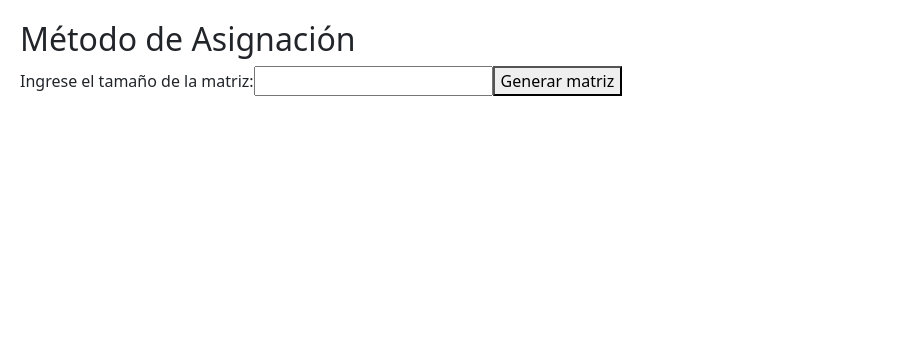
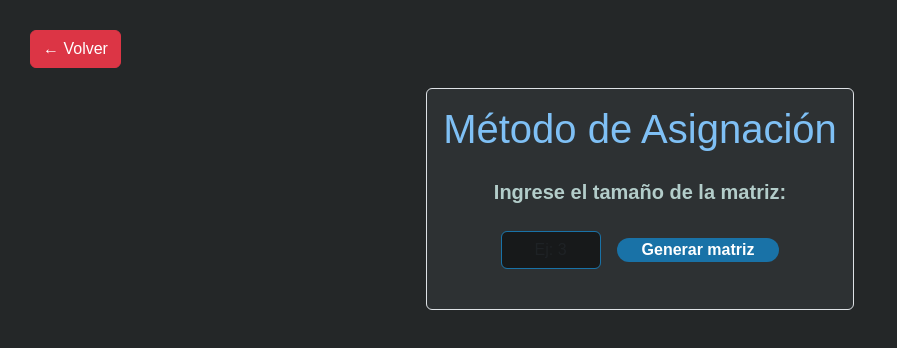
Before and after one commit to XxEnrique18xX/proyecto_calculadora, a React (Create React App) app: page /metodo-asignacion in a window 1280 px wide. Shown: the top 348 px of the page, without its empty margins (0-897 px from the left). Built offline with nearby package versions, Linux system fonts and the light colour scheme.

Commit message:
Cambio de diseno en asignacion

```diff
--- a/src/components/asignacion/asignacion.jsx
+++ b/src/components/asignacion/asignacion.jsx
@@ -1,6 +1,8 @@
 import React, { useState } from 'react';
+import { useNavigate } from "react-router-dom";
 
 function Asignacion() {
+  const navigate = useNavigate();
   const [tamanio, setTamanio] = useState('');
   const [mostrarInputs, setMostrarInputs] = useState(false);
   const [matrizDatos, setMatrizDatos] = useState([]);
@@ -188,30 +190,42 @@ function Asignacion() {
   const renderMatrizConTachesFinales = () => {
     return (
       <div style={{ marginTop: '30px' }}>
-        <h3>Matriz 6: Taches Finales</h3>
-        <div style={{ position: 'relative', display: 'inline-block' }}>
-          <table border="1" style={{ borderCollapse: 'collapse' }}>
+        <h3 style={{ color: "#b3cdca", marginBottom: '20px' }}>Matriz 6: Taches Finales</h3>
+        <div style={{ position: 'relative', display: 'inline-block', overflowX: 'auto' }}>
+          <table
+            className="table table-bordered"
+            style={{
+              backgroundColor: "#17191a",
+              color: "#7fc0f5",
+              borderColor: "#1972a7",
+              margin: "0 auto"
+            }}
+          >
             <thead>
               <tr>
-                <th></th>
+                <th style={{ backgroundColor: "#2d3133", color: "#b3cdca", textAlign: 'center' }}></th>
                 {matrizTransformada[0].map((_, colIndex) => (
-                  <th key={colIndex}>{letras[colIndex]}</th>
+                  <th key={colIndex} style={{ backgroundColor: "#2d3133", color: "#b3cdca", textAlign: 'center' }}>
+                    {letras[colIndex]}
+                  </th>
                 ))}
               </tr>
             </thead>
             <tbody>
               {matrizTransformada.map((fila, rowIndex) => (
                 <tr key={rowIndex}>
-                  <td><strong>{rowIndex + 1}</strong></td>
+                  <td style={{ backgroundColor: "#2d3133", color: "#b3cdca", textAlign: 'center', fontWeight: 'bold' }}>
+                    {rowIndex + 1}
+                  </td>
                   {fila.map((valor, colIndex) => {
                     const tacheFila = tachesFinales.find(t => t.type === 'fila' && t.index === rowIndex);
                     const tacheCol = tachesFinales.find(t => t.type === 'columna' && t.index === colIndex);
                     let estilo = {
                       textAlign: 'center',
-                      padding: '5px',
-                      width: '40px',
-                      height: '40px',
-                      position: 'relative'
+                      padding: '8px',
+                      position: 'relative',
+                      backgroundColor: "#17191a",
+                      color: "#7fc0f5"
                     };
 
                     return (
@@ -366,66 +380,165 @@ function Asignacion() {
     }
   };
 
-  function renderMatriz(matriz) {
+  function renderMatriz(matriz, titulo) {
     return (
-      <table border="1" style={{ borderCollapse: 'collapse' }}>
+      <div style={{ marginTop: '30px' }}>
+        <h3 style={{ color: "#b3cdca", marginBottom: '20px' }}>{titulo}</h3>
+        <div style={{ overflowX: 'auto' }}>
+          <table
+            className="table table-bordered"
+            style={{
+              backgroundColor: "#17191a",
+              color: "#7fc0f5",
+              borderColor: "#1972a7",
+              margin: "0 auto"
+            }}
+          >
             <thead>
               <tr>
-            <th></th>
+                <th style={{ backgroundColor: "#2d3133", color: "#b3cdca", textAlign: 'center' }}></th>
                 {matriz[0].map((_, colIndex) => (
-              <th key={colIndex}>{letras[colIndex]}</th>
+                  <th key={colIndex} style={{ backgroundColor: "#2d3133", color: "#b3cdca", textAlign: 'center' }}>
+                    {letras[colIndex]}
+                  </th>
                 ))}
               </tr>
             </thead>
             <tbody>
               {matriz.map((fila, rowIndex) => (
                 <tr key={rowIndex}>
-              <td><strong>{rowIndex + 1}</strong></td>
+                  <td style={{ backgroundColor: "#2d3133", color: "#b3cdca", textAlign: 'center', fontWeight: 'bold' }}>
+                    {rowIndex + 1}
+                  </td>
                   {fila.map((valor, colIndex) => (
-                <td key={colIndex} style={{ textAlign: 'center' }}>{valor}</td>
+                    <td key={colIndex} style={{ textAlign: 'center', backgroundColor: "#17191a", color: "#7fc0f5", padding: '8px' }}>
+                      {valor}
+                    </td>
                   ))}
                 </tr>
               ))}
             </tbody>
           </table>
+        </div>
+      </div>
     );
   }
 
   return (
-    <div style={{ padding: '20px' }}>
-      <h2>Método de Asignación</h2>
-      <label>Ingrese el tamaño de la matriz: </label>
+    <div
+      style={{
+        backgroundColor: "#242728",
+        minHeight: "100vh",
+        padding: "40px 0",
+        fontFamily: "Arial, sans-serif"
+      }}
+    >
+      {/* Botón de retroceso */}
+      <button
+        className="btn btn-danger position-absolute"
+        style={{ top: 30, left: 30, zIndex: 10 }}
+        onClick={() => navigate("/")}
+      >
+        ← Volver
+      </button>
+
+      <div className="container mt-5 d-flex justify-content-center">
+        <div
+          className="card border"
+          style={{
+            maxWidth: "90rem",
+            backgroundColor: "#2d3133",
+            color: "#7fc0f5",
+          }}
+        >
+          <div className="card-body text-center">
+            <h1 className="card-title mb-4" style={{ color: "#7fc0f5" }}>
+              Método de Asignación
+            </h1>
+
+            {/* Input para tamaño de matriz */}
+            <div className="mb-4">
+              <label
+                className="form-label fw-bold fs-5"
+                style={{ color: "#b3cdca" }}
+              >
+                Ingrese el tamaño de la matriz:
+              </label>
+              <div className="d-flex align-items-center justify-content-center gap-3 mt-3">
                 <input
                   type="text"
+                  className="form-control text-center"
+                  style={{
+                    width: "100px",
+                    backgroundColor: "#17191a",
+                    color: "#7fc0f5",
+                    border: "1px solid #1972a7",
+                  }}
                   value={tamanio}
                   onChange={handleChange}
                   maxLength={2}
+                  placeholder="Ej: 3"
                 />
-      <button onClick={generarInputs}>Generar matriz</button>
+                <button
+                  className="btn"
+                  style={{
+                    background: "#1972a7",
+                    color: "#fff",
+                    border: "none",
+                    padding: "0 25px",
+                    borderRadius: "2rem",
+                    fontWeight: "bold",
+                  }}
+                  onClick={generarInputs}
+                >
+                  Generar matriz
+                </button>
+              </div>
+            </div>
 
+            {/* Matriz de entrada */}
             {mostrarInputs && matrizDatos.length > 0 && (
-        <div style={{ marginTop: '20px' }}>
-          <h3>Ingrese los valores de la matriz:</h3>
-          <table border="1" style={{ borderCollapse: 'collapse' }}>
+              <div style={{ marginTop: '30px' }}>
+                <h3 style={{ color: "#b3cdca", marginBottom: '20px' }}>Ingrese los valores de la matriz:</h3>
+                <div style={{ overflowX: 'auto' }}>
+                  <table
+                    className="table table-bordered"
+                    style={{
+                      backgroundColor: "#17191a",
+                      color: "#7fc0f5",
+                      borderColor: "#1972a7",
+                      margin: "0 auto"
+                    }}
+                  >
                     <thead>
                       <tr>
-                <th></th>
+                        <th style={{ backgroundColor: "#2d3133", color: "#b3cdca", textAlign: 'center' }}></th>
                         {matrizDatos[0].map((_, colIndex) => (
-                  <th key={colIndex}>{letras[colIndex]}</th>
+                          <th key={colIndex} style={{ backgroundColor: "#2d3133", color: "#b3cdca", textAlign: 'center' }}>
+                            {letras[colIndex]}
+                          </th>
                         ))}
                       </tr>
                     </thead>
                     <tbody>
                       {matrizDatos.map((fila, rowIndex) => (
                         <tr key={rowIndex}>
-                  <td><strong>{rowIndex + 1}</strong></td>
+                          <td style={{ backgroundColor: "#2d3133", color: "#b3cdca", textAlign: 'center', fontWeight: 'bold' }}>
+                            {rowIndex + 1}
+                          </td>
                           {fila.map((valor, colIndex) => (
-                    <td key={colIndex}>
+                            <td key={colIndex} style={{ padding: '5px' }}>
                               <input
                                 type="text"
+                                className="form-control text-center"
+                                style={{
+                                  width: "60px",
+                                  backgroundColor: "#17191a",
+                                  color: "#7fc0f5",
+                                  border: "1px solid #1972a7",
+                                }}
                                 value={matrizDatos[rowIndex][colIndex]}
                                 onChange={(e) => handleInputChange(e, rowIndex, colIndex)}
-                        style={{ width: '40px', textAlign: 'center' }}
                               />
                             </td>
                           ))}
@@ -433,56 +546,89 @@ function Asignacion() {
                       ))}
                     </tbody>
                   </table>
-          <button onClick={aplicarReduccionPorFila} style={{ marginTop: '15px' }}>
+                </div>
+                <button
+                  className="btn mt-4"
+                  style={{
+                    background: "#8bc34a",
+                    color: "#fff",
+                    border: "none",
+                    padding: "10px 30px",
+                    borderRadius: "2rem",
+                    fontWeight: "bold",
+                  }}
+                  onClick={aplicarReduccionPorFila}
+                >
                   Generar Matriz Reducida por Fila y Columna
                 </button>
               </div>
             )}
 
-      {matrizReduccionFila.length > 0 && (
-        <div style={{ marginTop: '30px' }}>
-          <h3>Matriz Reducción por Fila:</h3>
-          {renderMatriz(matrizReduccionFila)}
-        </div>
+            {/* Matriz Reducción por Fila */}
+            {matrizReduccionFila.length > 0 &&
+              renderMatriz(matrizReduccionFila, "Matriz Reducción por Fila")
+            }
+
+            {/* Matriz Reducción por Columna */}
+            {matrizReduccionColumna.length > 0 && (
+              <>
+                {renderMatriz(matrizReduccionColumna, "Matriz Reducción por Columna")}
+                <button
+                  className="btn mt-4"
+                  style={{
+                    background: "#8bc34a",
+                    color: "#fff",
+                    border: "none",
+                    padding: "10px 30px",
+                    borderRadius: "2rem",
+                    fontWeight: "bold",
+                  }}
+                  onClick={aplicarTaches}
+                >
+                  Aplicar Taches (Matriz 4)
+                </button>
+              </>
             )}
 
-      {matrizReduccionColumna.length > 0 && (
-        <div style={{ marginTop: '30px' }}>
-          <h3>Matriz Reducción por Columna:</h3>
-          {renderMatriz(matrizReduccionColumna)}
-          <button onClick={aplicarTaches} style={{ marginTop: '15px' }}>
-            Aplicar Taches (Matriz 4)
-          </button>
-        </div>
-      )}
-
+            {/* Matriz 4: Taches */}
             {taches.length > 0 && (
               <div style={{ marginTop: '30px' }}>
-          <h3>Matriz 4: Taches</h3>
-          <div style={{ position: 'relative', display: 'inline-block' }}>
-            <table border="1" style={{ borderCollapse: 'collapse' }}>
+                <h3 style={{ color: "#b3cdca", marginBottom: '20px' }}>Matriz 4: Taches</h3>
+                <div style={{ position: 'relative', display: 'inline-block', overflowX: 'auto' }}>
+                  <table
+                    className="table table-bordered"
+                    style={{
+                      backgroundColor: "#17191a",
+                      color: "#7fc0f5",
+                      borderColor: "#1972a7",
+                      margin: "0 auto"
+                    }}
+                  >
                     <thead>
                       <tr>
-                  <th></th>
+                        <th style={{ backgroundColor: "#2d3133", color: "#b3cdca", textAlign: 'center' }}></th>
                         {matrizReduccionColumna[0].map((_, colIndex) => (
-                    <th key={colIndex}>{letras[colIndex]}</th>
+                          <th key={colIndex} style={{ backgroundColor: "#2d3133", color: "#b3cdca", textAlign: 'center' }}>
+                            {letras[colIndex]}
+                          </th>
                         ))}
                       </tr>
                     </thead>
                     <tbody>
                       {matrizReduccionColumna.map((fila, rowIndex) => (
                         <tr key={rowIndex}>
-                    <td><strong>{rowIndex + 1}</strong></td>
+                          <td style={{ backgroundColor: "#2d3133", color: "#b3cdca", textAlign: 'center', fontWeight: 'bold' }}>
+                            {rowIndex + 1}
+                          </td>
                           {fila.map((valor, colIndex) => {
                             const tacheFila = taches.find(t => t.type === 'fila' && t.index === rowIndex);
                             const tacheCol = taches.find(t => t.type === 'columna' && t.index === colIndex);
                             let estilo = {
                               textAlign: 'center',
-                        padding: '5px',
-                        width: '40px',
-                        height: '40px',
+                              padding: '8px',
                               position: 'relative',
-                        backgroundColor: minimoLibre && minimoLibre.fila === rowIndex && minimoLibre.columna === colIndex ? 'lightgreen' : 'white'
+                              backgroundColor: minimoLibre && minimoLibre.fila === rowIndex && minimoLibre.columna === colIndex ? '#8bc34a' : '#17191a',
+                              color: "#7fc0f5"
                             };
 
                             return (
@@ -521,19 +667,39 @@ function Asignacion() {
               </div>
             )}
 
+            {/* Mensaje de asignación lista */}
             {asignacionListo && (
-        <div style={{ marginTop: '20px', color: 'green', fontWeight: 'bold' }}>
+              <div
+                className="alert mt-4"
+                style={{
+                  backgroundColor: "#8bc34a",
+                  color: "#fff",
+                  border: "none",
+                  fontWeight: "bold"
+                }}
+              >
                 ✅ Ya puedes pasar al paso final. No es necesario aplicar Matriz 5 ni Matriz 6.
               </div>
             )}
 
+            {/* Matriz 5: Transformada */}
             {matrizTransformada.length > 0 && (
               <div style={{ marginTop: '30px' }}>
-          <h3>Matriz 5: Transformada</h3>
-          {renderMatriz(matrizTransformada)}
+                {renderMatriz(matrizTransformada, "Matriz 5: Transformada")}
 
                 <div style={{ marginTop: '20px' }}>
-            <button onClick={aplicarTachesFinales}>
+                  <button
+                    className="btn"
+                    style={{
+                      background: "#8bc34a",
+                      color: "#fff",
+                      border: "none",
+                      padding: "10px 30px",
+                      borderRadius: "2rem",
+                      fontWeight: "bold",
+                    }}
+                    onClick={aplicarTachesFinales}
+                  >
                     Aplicar Taches Finales (Matriz 6)
                   </button>
                 </div>
@@ -542,19 +708,48 @@ function Asignacion() {
                   <>
                     {renderMatrizConTachesFinales()}
 
-              <button onClick={resolverAsignacionFinal} style={{ marginTop: '20px' }}>
+                    <button
+                      className="btn mt-4"
+                      style={{
+                        background: "#1972a7",
+                        color: "#fff",
+                        border: "none",
+                        padding: "10px 30px",
+                        borderRadius: "2rem",
+                        fontWeight: "bold",
+                      }}
+                      onClick={resolverAsignacionFinal}
+                    >
                       Resolver Asignación Final
                     </button>
 
                     {asignacionesFinales.length > 0 && (
                       <div style={{ marginTop: '30px' }}>
-                  <h3>Resultado Final:</h3>
-                  <ul>
+                        <h3 style={{ color: "#b3cdca", marginBottom: '20px' }}>Resultado Final:</h3>
+                        <div
+                          style={{
+                            backgroundColor: "#17191a",
+                            color: "#7fc0f5",
+                            padding: "20px",
+                            borderRadius: "10px",
+                            border: "1px solid #1972a7",
+                            maxWidth: "400px",
+                            margin: "0 auto"
+                          }}
+                        >
+                          <ul style={{ listStyle: 'none', padding: 0, margin: 0 }}>
                             {asignacionesFinales.map((a, i) => (
-                      <li key={i}>{a.asignacion} - {a.valor}</li>
+                              <li key={i} style={{ padding: '5px 0', borderBottom: i < asignacionesFinales.length - 1 ? '1px solid #2d3133' : 'none' }}>
+                                <strong>{a.asignacion}</strong> - {a.valor}
+                              </li>
                             ))}
                           </ul>
-                  <p><strong>Total:</strong> {asignacionesFinales.reduce((sum, a) => sum + a.valor, 0)}</p>
+                          <div style={{ marginTop: '15px', padding: '10px', backgroundColor: '#8bc34a', borderRadius: '5px' }}>
+                            <strong style={{ color: '#fff' }}>
+                              Total: {asignacionesFinales.reduce((sum, a) => sum + a.valor, 0)}
+                            </strong>
+                          </div>
+                        </div>
                       </div>
                     )}
                   </>
@@ -562,6 +757,9 @@ function Asignacion() {
               </div>
             )}
           </div>
+        </div>
+      </div>
+    </div>
   );
 }
 
```
Lines whose indentation alone changed are shown as unchanged.
